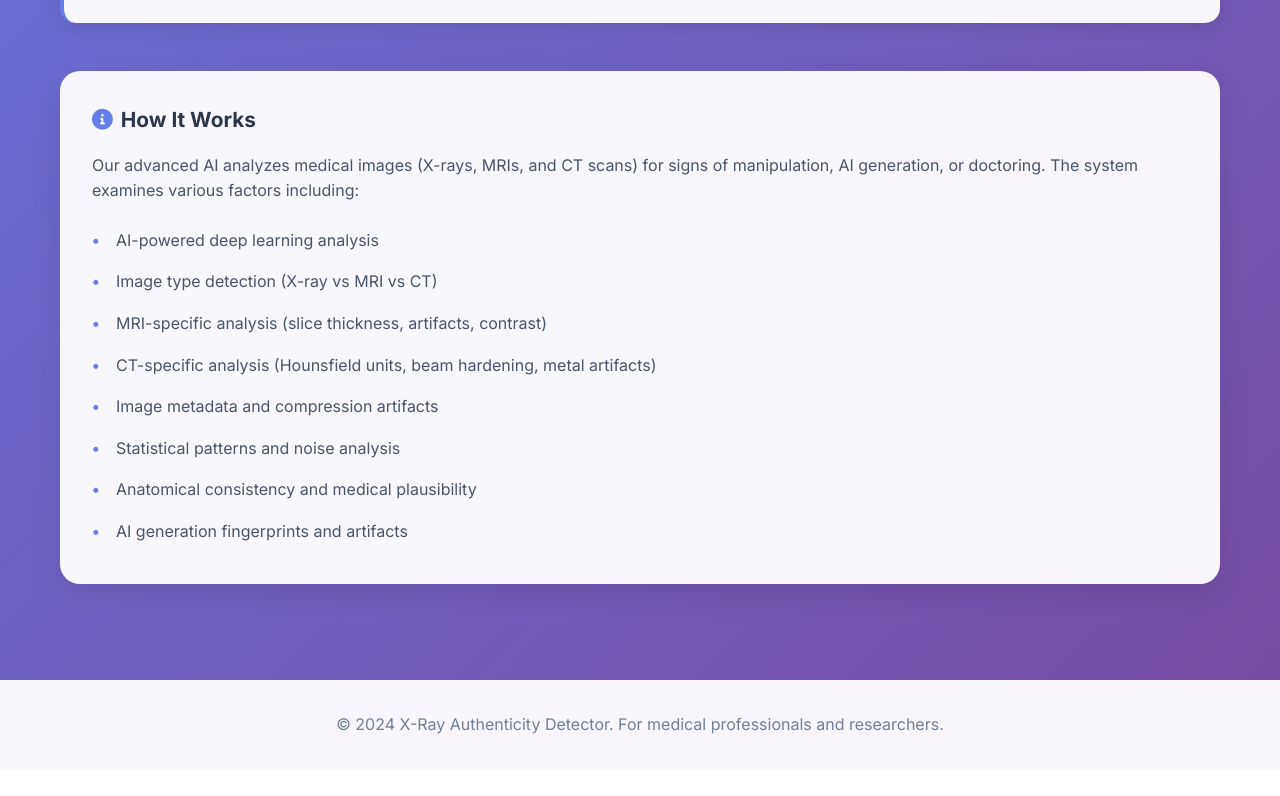
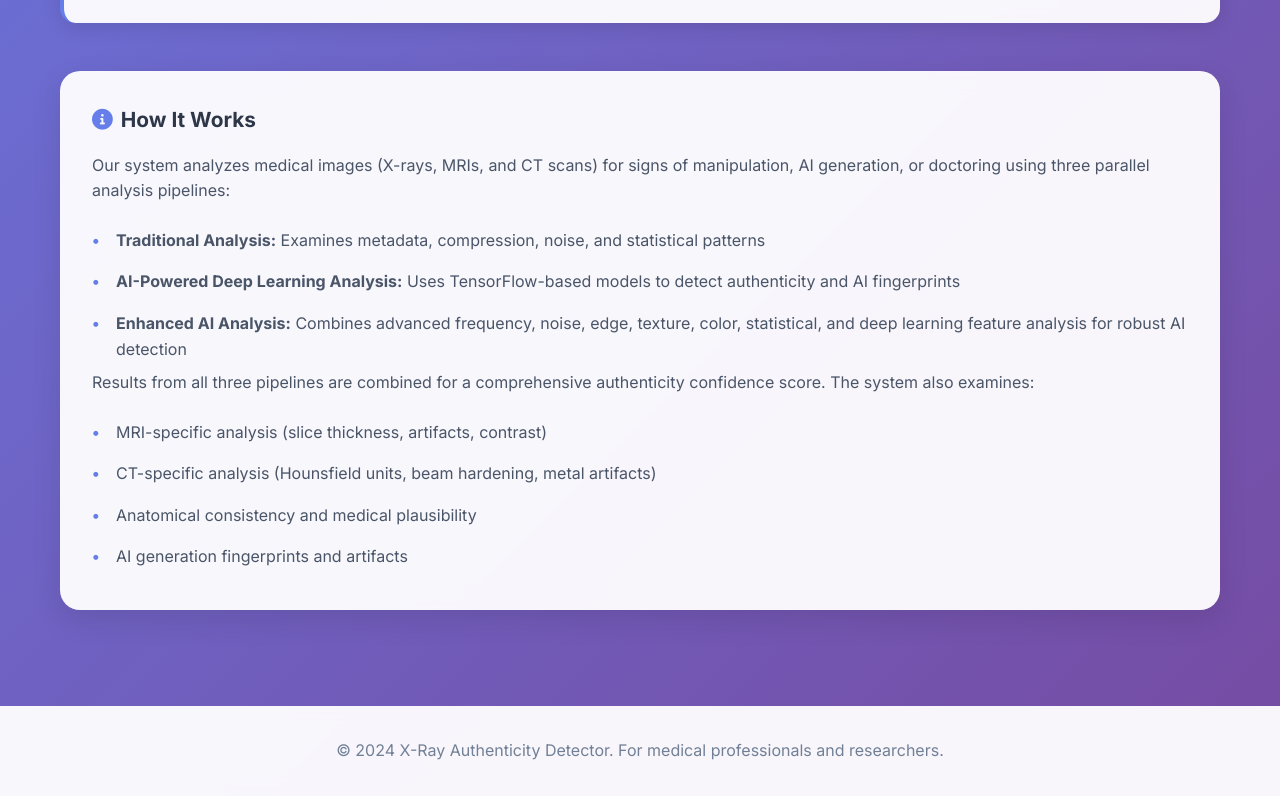
Before and after one commit to martyhines/xray-detector, a plain HTML site: page index.html in a window 1280 px wide. Shown: the part 1054-1850 px from the top of the page. Before the commit the page ends 1824 px from the top, so only its background shows below. Drawn offline with Linux system fonts and the light colour scheme.

Commit message:
Update How It Works section to reflect three parallel analysis pipelines and robust AI detection

```diff
--- a/index.html
+++ b/index.html
@@ -174,14 +174,16 @@
                 <div class="info-section">
                     <div class="info-card">
                         <h3><i class="fas fa-info-circle"></i> How It Works</h3>
-                        <p>Our advanced AI analyzes medical images (X-rays, MRIs, and CT scans) for signs of manipulation, AI generation, or doctoring. The system examines various factors including:</p>
+                        <p>Our system analyzes medical images (X-rays, MRIs, and CT scans) for signs of manipulation, AI generation, or doctoring using three parallel analysis pipelines:</p>
                         <ul>
-                            <li>AI-powered deep learning analysis</li>
-                            <li>Image type detection (X-ray vs MRI vs CT)</li>
+                            <li><strong>Traditional Analysis:</strong> Examines metadata, compression, noise, and statistical patterns</li>
+                            <li><strong>AI-Powered Deep Learning Analysis:</strong> Uses TensorFlow-based models to detect authenticity and AI fingerprints</li>
+                            <li><strong>Enhanced AI Analysis:</strong> Combines advanced frequency, noise, edge, texture, color, statistical, and deep learning feature analysis for robust AI detection</li>
+                        </ul>
+                        <p>Results from all three pipelines are combined for a comprehensive authenticity confidence score. The system also examines:</p>
+                        <ul>
                             <li>MRI-specific analysis (slice thickness, artifacts, contrast)</li>
                             <li>CT-specific analysis (Hounsfield units, beam hardening, metal artifacts)</li>
-                            <li>Image metadata and compression artifacts</li>
-                            <li>Statistical patterns and noise analysis</li>
                             <li>Anatomical consistency and medical plausibility</li>
                             <li>AI generation fingerprints and artifacts</li>
                         </ul>
```
